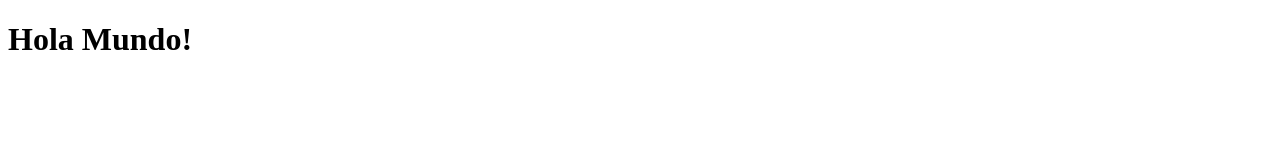
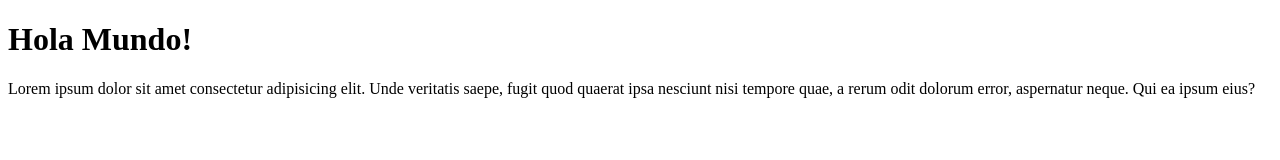
Before and after one commit to jkeynerfernandez/ComoDeseen, a plain HTML site: page index.html in a window 1280 px wide. Drawn offline with Linux system fonts and the light colour scheme.

Commit message:
agregado párrafo lorem

```diff
--- a/index.html
+++ b/index.html
@@ -7,6 +7,10 @@
 </head>
 <body>
     <h1>Hola Mundo!</h1>
+    <p>Lorem ipsum dolor sit amet consectetur adipisicing elit.
+        Unde veritatis saepe, fugit quod quaerat ipsa nesciunt nisi tempore quae,
+         a rerum odit dolorum error, aspernatur neque.
+         Qui ea ipsum eius?</p>
 
 </body>
 </html>
```
